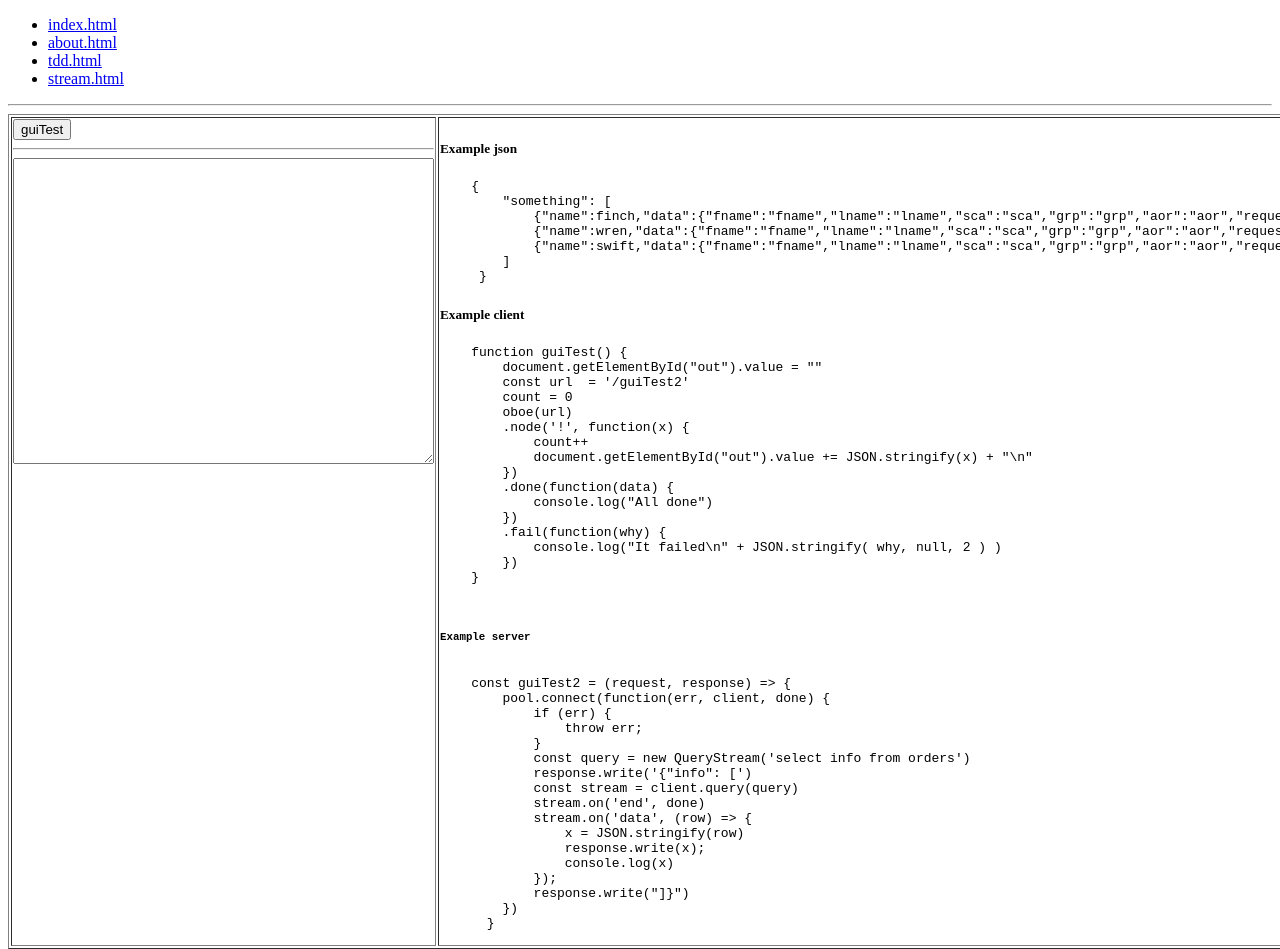
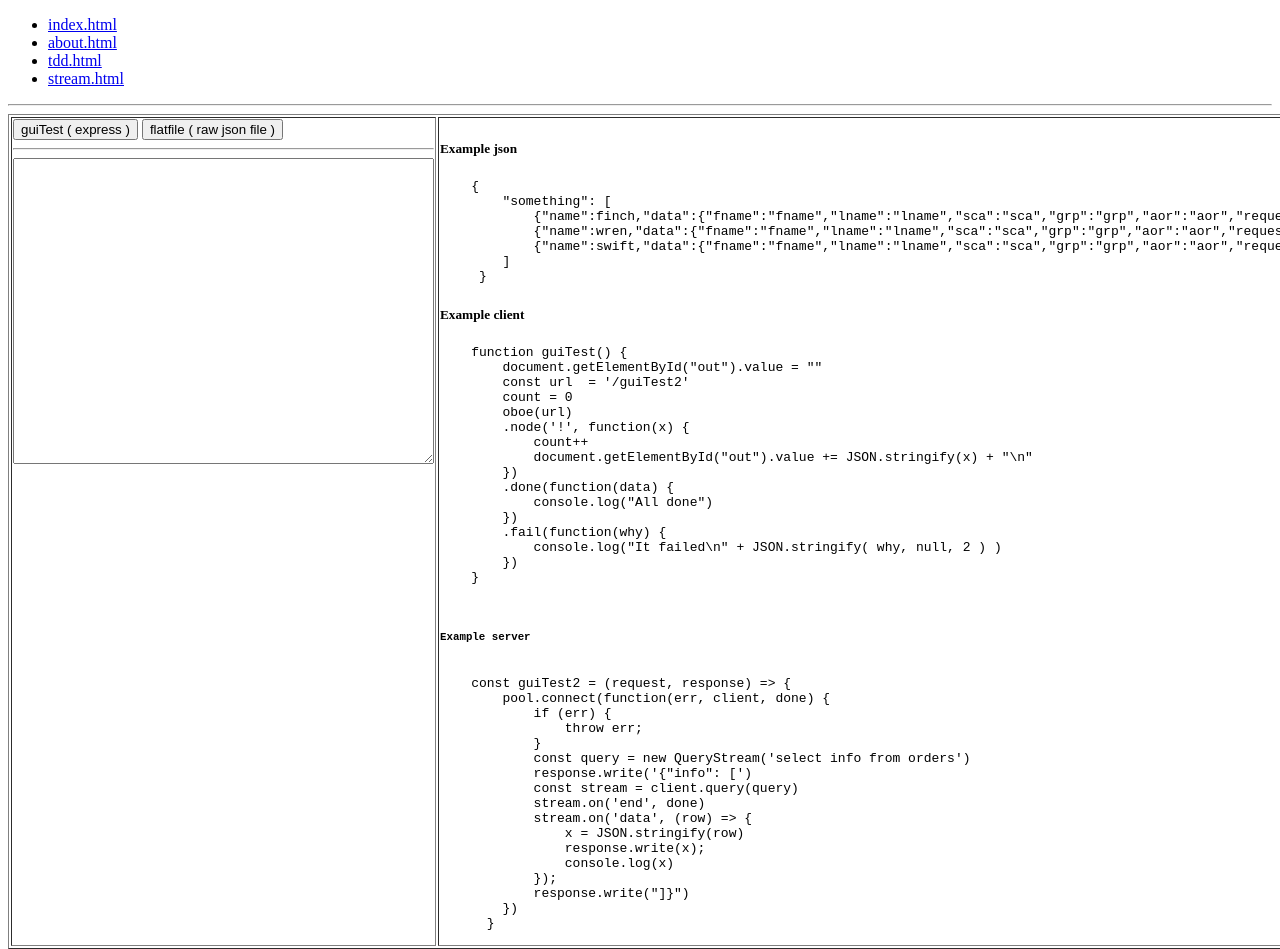
Before and after one commit to mulefish/mockdata_server, a website: page public/stream.html in a window 1280 px wide. Shown: the top 949 px of the page. Drawn offline with Linux system fonts and the light colour scheme.

Commit message:
added flatfile example

```diff
--- a/public/stream.html
+++ b/public/stream.html
@@ -13,6 +13,24 @@
      </ul>
 <hr/>
 <script>
+
+function flatfile() {
+    document.getElementById("out").value = ""
+    const url  = 'things2.json'
+    count = 0
+    oboe(url)
+    .node('foods.*', function(x) {
+        count++
+        document.getElementById("out").value += JSON.stringify(x) + "\n"
+    })
+    .done(function(data) {
+        console.log("All done")
+    })
+    .fail(function(why) {
+        console.log("It failed\n" + JSON.stringify( why, null, 2 ) )
+    })
+}
+
 
 function guiTest() {
     document.getElementById("out").value = ""
@@ -35,7 +53,9 @@ function guiTest() {
 <table border='1'>
 <tr>
 <td valign='top'>
-    <button onclick="guiTest();">guiTest</button>
+    <button onclick="guiTest();">guiTest ( express ) </button>
+    <button onclick="flatfile();">flatfile ( raw json file ) </button>
+
     <hr/>
     <textarea rows='20' cols='50' id='out'></textarea>
 </td>
```
